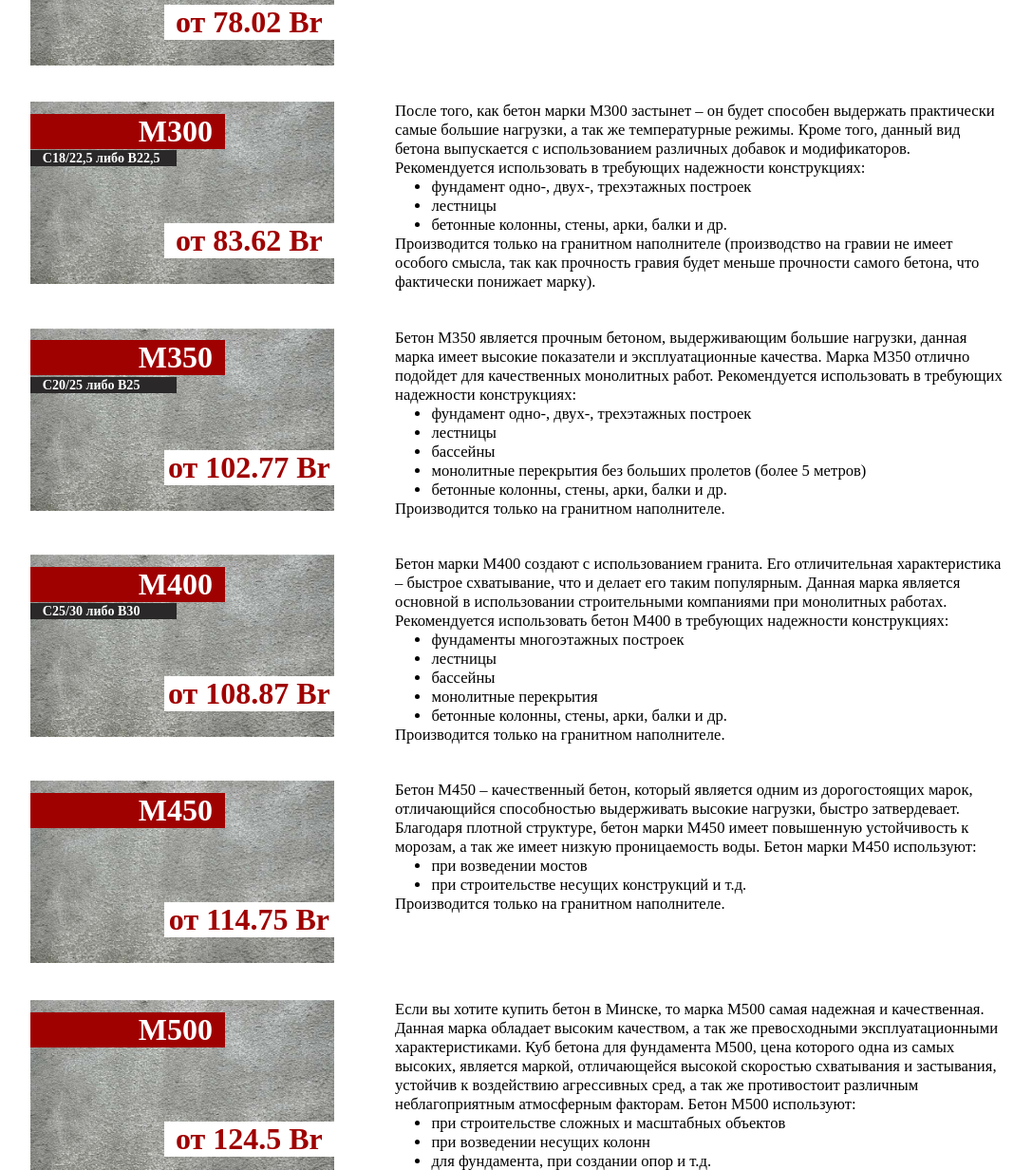
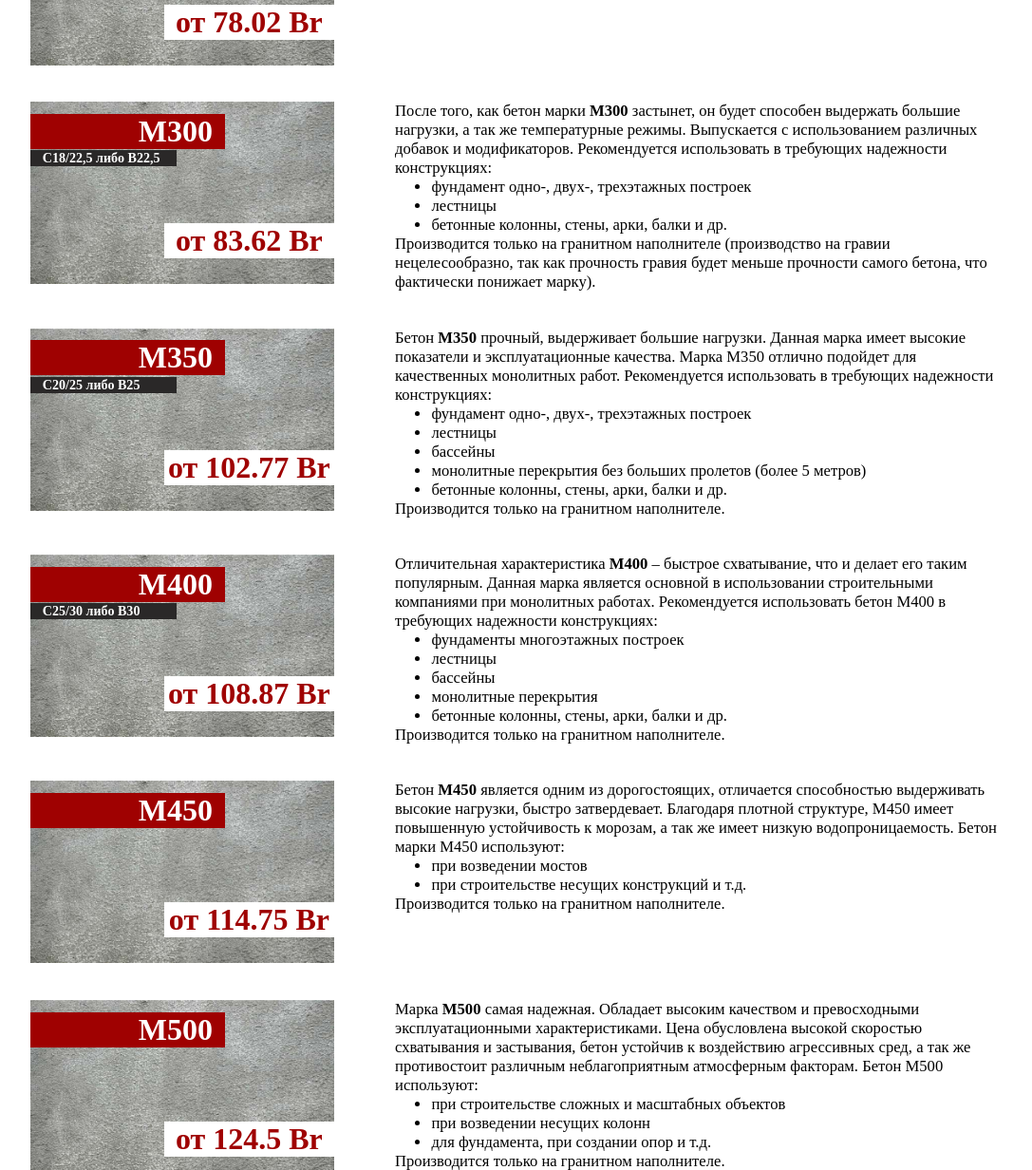
Before and after one commit to maryana-mozheiko/maryana-mozheiko.github.io, a plain HTML site: page index.2.html in a window 1280 px wide. Shown: the part 697-1929 px from the top of the page at 95% size, without its empty margins (32-1119 px from the left). Drawn offline with Linux system fonts and the light colour scheme.

Commit message:
edit 27/11

```diff
--- a/index.2.html
+++ b/index.2.html
@@ -7,6 +7,7 @@
     <meta name="viewport" content="width=device-width, initial-scale=1">
     <link rel="stylesheet" href="assets/css/style.2.css" type="text/css">
     <script src="https://use.fontawesome.com/b719e1361e.js"></script>
+    <link rel="shortcut icon" href="assets/img/favicon.gif" type="image/gif">
 </head>
 
 <body>
@@ -43,7 +44,7 @@
                     <div class="other_name">С12/15 либо B15</div>
                     <div class="price">от 71.77 Br</div>
                 </div>
-                <div class="text">Самая низкая марка из рекомендуемых к строительству. Рекомендуется использовать в конструкциях без нагрузки:
+                <div class="text"><strong>М200</strong> &mdash; самая низкая марка из рекомендуемых в строительстве. Предполагается использовать в конструкциях без нагрузки:
                     <ul>
                         <li>фундамент забора</li>
                         <li>фундамент беседки, сарая</li>
@@ -65,13 +66,13 @@
                     <div class="other_name">С16/10 либо B20</div>
                     <div class="price">от 78.02 Br</div>
                 </div>
-                <div class="text">Минимальная марка для качественных монолитных работ. Рекомендуется использовать в конструкциях, не несущих существенной нагрузки:
+                <div class="text"><strong>M250</strong> &mdash; минимальная марка для качественных монолитных работ. Рекомендуется использовать в конструкциях, не несущих существенной нагрузки:
                     <ul>
                         <li>фундамент одно-, двухэтажных построек</li>
                         <li>лестницы с небольшими пролетами</li>
                         <li>бетонные балки с небольшой нагрузкой</li>
                     </ul>
-                    Производится на любом наполнителе. Мы рекомендуем использовать гранит.
+                    Производится на любом наполнителе. Рекомендуем использовать гранит.
                 </div>
             </li>
             <li class="item">
@@ -86,14 +87,14 @@
                     <div class="other_name">С18/22,5 либо B22,5</div>
                     <div class="price">от 83.62 Br</div>
                 </div>
-                <div class="text">После того, как бетон марки М300 застынет – он будет способен выдержать практически самые большие нагрузки, а так же температурные режимы. Кроме того, данный вид бетона выпускается с использованием различных добавок и модификаторов. Рекомендуется
+                <div class="text">После того, как бетон марки <strong>М300</strong> застынет, он будет способен выдержать большие нагрузки, а так же температурные режимы. Выпускается с использованием различных добавок и модификаторов. Рекомендуется
                     использовать в требующих надежности конструкциях:
                     <ul>
                         <li>фундамент одно-, двух-, трехэтажных построек</li>
                         <li>лестницы</li>
                         <li>бетонные колонны, стены, арки, балки и др.</li>
                     </ul>
-                    Производится только на гранитном наполнителе (производство на гравии не имеет особого смысла, так как прочность гравия будет меньше прочности самого бетона, что фактически понижает марку).
+                    Производится только на гранитном наполнителе (производство на гравии нецелесообразно, так как прочность гравия будет меньше прочности самого бетона, что фактически понижает марку).
                 </div>
 
             </li>
@@ -109,7 +110,7 @@
                     <div class="other_name">С20/25 либо B25</div>
                     <div class="price">от 102.77 Br</div>
                 </div>
-                <div class="text">Бетон М350 является прочным бетоном, выдерживающим большие нагрузки, данная марка имеет высокие показатели и эксплуатационные качества. Марка М350 отлично подойдет для качественных монолитных работ. Рекомендуется использовать в требующих
+                <div class="text">Бетон <strong>М350</strong> прочный, выдерживает большие нагрузки. Данная марка имеет высокие показатели и эксплуатационные качества. Марка М350 отлично подойдет для качественных монолитных работ. Рекомендуется использовать в требующих
                     надежности конструкциях:
                     <ul>
                         <li>фундамент одно-, двух-, трехэтажных построек</li>
@@ -133,7 +134,7 @@
                     <div class="other_name">С25/30 либо B30</div>
                     <div class="price">от 108.87 Br</div>
                 </div>
-                <div class="text">Бетон марки М400 создают с использованием гранита. Его отличительная характеристика – быстрое схватывание, что и делает его таким популярным. Данная марка является основной в использовании строительными компаниями при монолитных работах.
+                <div class="text">Отличительная характеристика <strong>М400</strong> – быстрое схватывание, что и делает его таким популярным. Данная марка является основной в использовании строительными компаниями при монолитных работах.
                     Рекомендуется использовать бетон М400 в требующих надежности конструкциях:
                     <ul>
                         <li>фундаменты многоэтажных построек</li>
@@ -156,8 +157,8 @@
                     <div class="mark">М450</div>
                     <div class="price">от 114.75 Br</div>
                 </div>
-                <div class="text">Бетон М450 – качественный бетон, который является одним из дорогостоящих марок, отличающийся способностью выдерживать высокие нагрузки, быстро затвердевает. Благодаря плотной структуре, бетон марки М450 имеет повышенную устойчивость к
-                    морозам, а так же имеет низкую проницаемость воды. Бетон марки М450 используют:
+                <div class="text">Бетон <strong>М450</strong> является одним из дорогостоящих, отличается способностью выдерживать высокие нагрузки, быстро затвердевает. Благодаря плотной структуре, М450 имеет повышенную устойчивость к
+                    морозам, а так же имеет низкую водопроницаемость. Бетон марки М450 используют:
                     <ul>
                         <li>при возведении мостов</li>
                         <li>при строительстве несущих конструкций и т.д.</li>
@@ -176,8 +177,7 @@
                     <div class="mark">М500</div>
                     <div class="price">от 124.5 Br</div>
                 </div>
-                <div class="text">Если вы хотите купить бетон в Минске, то марка М500 самая надежная и качественная. Данная марка обладает высоким качеством, а так же превосходными эксплуатационными характеристиками. Куб бетона для фундамента М500, цена которого одна из
-                    самых высоких, является маркой, отличающейся высокой скоростью схватывания и застывания, устойчив к воздействию агрессивных сред, а так же противостоит различным неблагоприятным атмосферным факторам. Бетон М500 используют:
+                <div class="text">Марка <strong>М500</strong> самая надежная. Обладает высоким качеством и превосходными эксплуатационными характеристиками. Цена обусловлена высокой скоростью схватывания и застывания, бетон устойчив к воздействию агрессивных сред, а так же противостоит различным неблагоприятным атмосферным факторам. Бетон М500 используют:
                     <ul>
                         <li>при строительстве сложных и масштабных объектов</li>
                         <li>при возведении несущих колонн</li>
```
Also changed, not shown: index.3.html (+1 -0 lines), index.html (+1 -0 lines), assets/img/favicon.gif (added).
